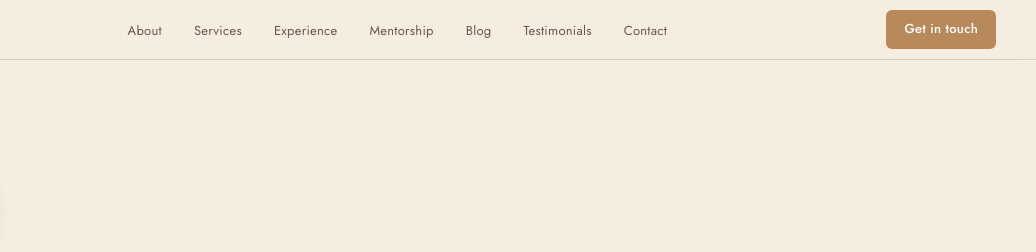
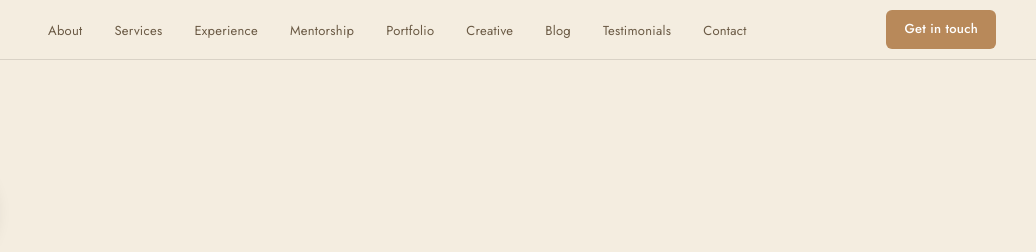
Before and after one commit to slokala24/slokala24.github.io, a plain HTML site: page index.html in a window 1280 px wide. Shown: the top 252 px of the page, 244-1280 px from the left. Drawn offline with nearby package versions, Linux system fonts and the light colour scheme.

Commit message:
Update index.html

```diff
--- a/index.html
+++ b/index.html
@@ -436,6 +436,8 @@
     <li><a href="#services">Services</a></li>
     <li><a href="#experience">Experience</a></li>
     <li><a href="#mentorship">Mentorship</a></li>
+    <li><a href="portfolio.html">Portfolio</a></li>
+    <li><a href="creative.html">Creative</a></li>
     <li><a href="#blog">Blog</a></li>
     <li><a href="#testimonials">Testimonials</a></li>
     <li><a href="#contact">Contact</a></li>
```
